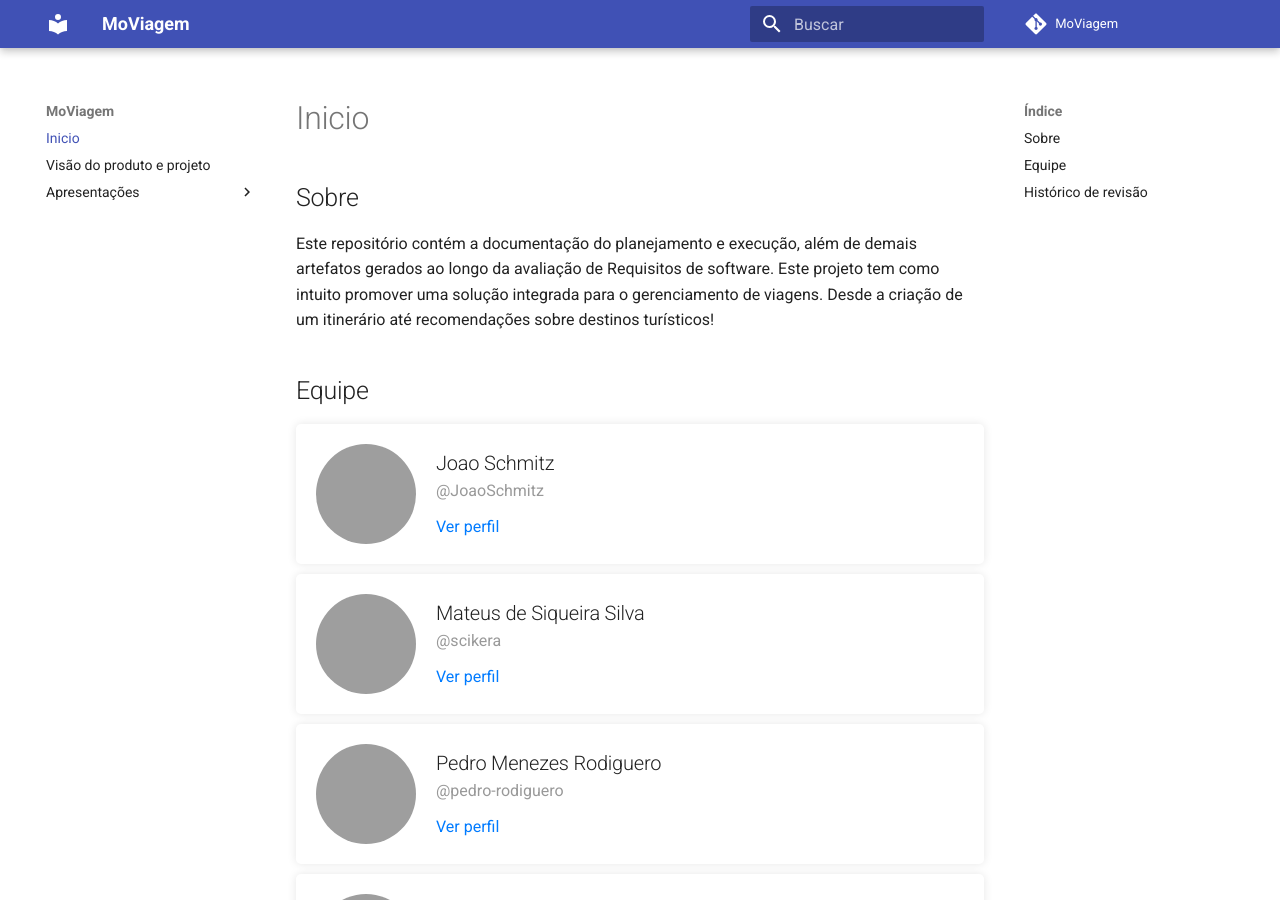
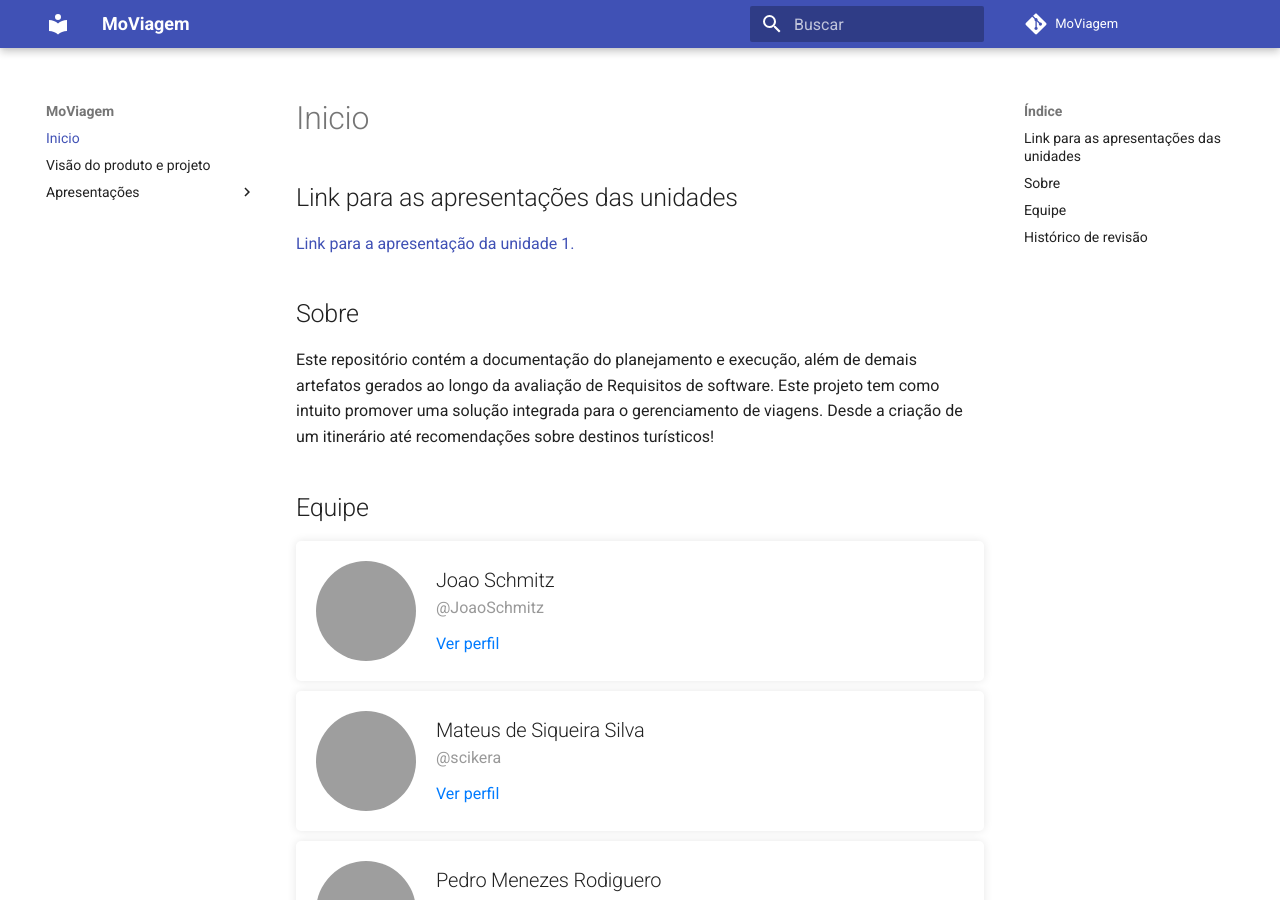
Before and after one commit to mdsreq-fga-unb/2023.1-MoViagem, an MkDocs documentation site: the page built from gitpages/docs/index.md, in a window 1280 px wide and 900 px high, cut to the strip 0-900 px from the top of the window. Built offline with MkDocs 1.6.1 and Material for MkDocs 9.7.7, drawn with Linux system fonts in a browser that asks for light colours; comment, search, counter and statistics services are not loaded; grey boxes are pictures that could not be loaded.

Commit message:
adicionando video da entrega

```diff
--- a/gitpages/docs/index.md
+++ b/gitpages/docs/index.md
@@ -1,3 +1,11 @@
+## Link para as apresentações das unidades
+<a href="https://youtu.be/pDSMaeipmTE"> Link para a apresentação da unidade 1.</a>
+<br>
+
+
+
+
+
 ## Sobre
 Este repositório contém a documentação do planejamento e execução, além de demais artefatos gerados ao longo da avaliação de Requisitos de software. Este projeto tem como intuito promover uma solução integrada para o gerenciamento de viagens. Desde a criação de um itinerário até recomendações sobre destinos turísticos!
 
```
Also changed, not shown: gitpages/docs/documentos/visao-do-produto-e-projeto.md (+1 -1 lines).
